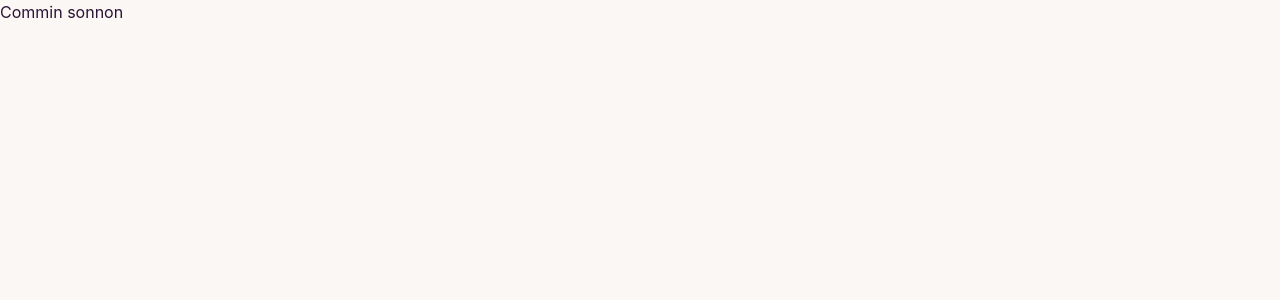
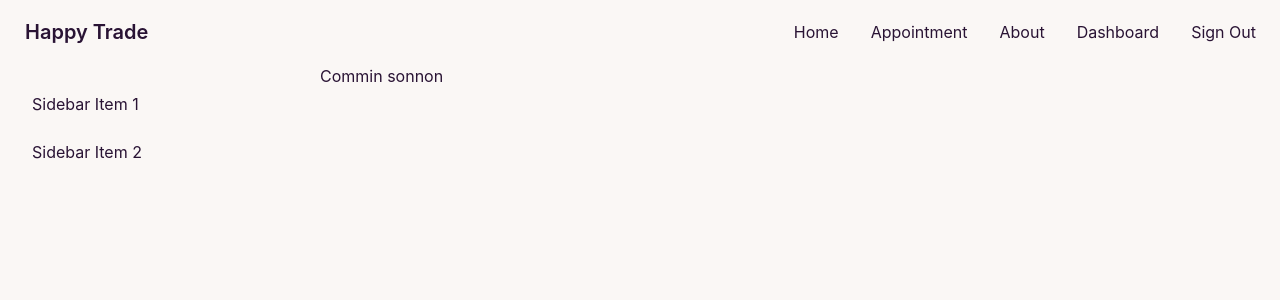
Before and after one commit to AhmedJobaer/happy_trade-client, a React (Create React App) app: page /dashboard in a window 1280 px wide. Shown: the top 300 px of the page. Built offline with nearby package versions, Linux system fonts and the light colour scheme; no server answers; sample sign-in values are in the browser's storage.

Commit message:
dashboard layout added

```diff
--- /dev/null
+++ b/src/Layout/DashboardLayout.js
@@ -0,0 +1,28 @@
+import React from 'react';
+import { Outlet } from 'react-router-dom';
+import Navbar from '../Pages/Shared/NavBar/Navbar';
+
+const DashboardLayout = () => {
+    return (
+        <div>
+            <Navbar></Navbar>
+            <div className="drawer drawer-mobile">
+                <input id="dashboard-drawer" type="checkbox" className="drawer-toggle" />
+                <div className="drawer-content ">
+                    <Outlet></Outlet>
+                </div>
+                <div className="drawer-side">
+                    <label htmlFor="dashboard-drawer" className="drawer-overlay"></label>
+                    <ul className="menu p-4 w-80 bg-base-100 text-base-content">
+
+                        <li><a>Sidebar Item 1</a></li>
+                        <li><a>Sidebar Item 2</a></li>
+                    </ul>
+
+                </div>
+            </div>
+        </div>
+    );
+};
+
+export default DashboardLayout;
```
Also changed, not shown: src/Pages/Routes/Routes.js (+8 -1 lines).
